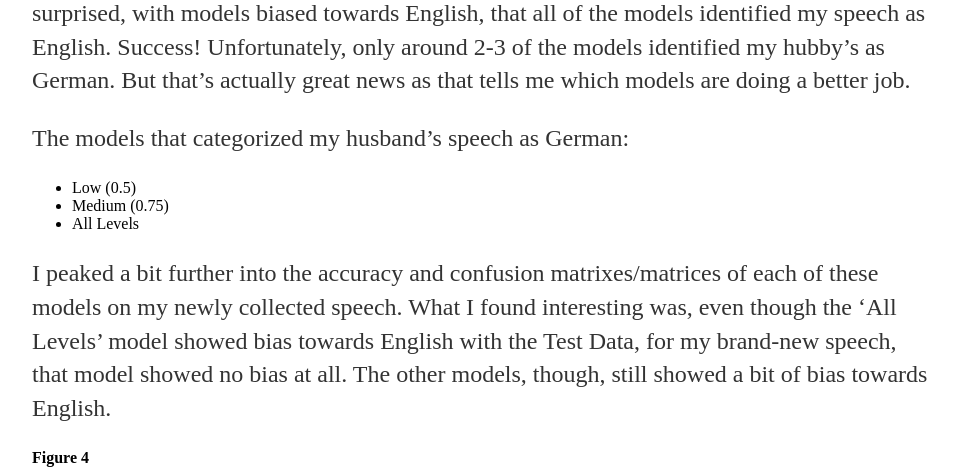
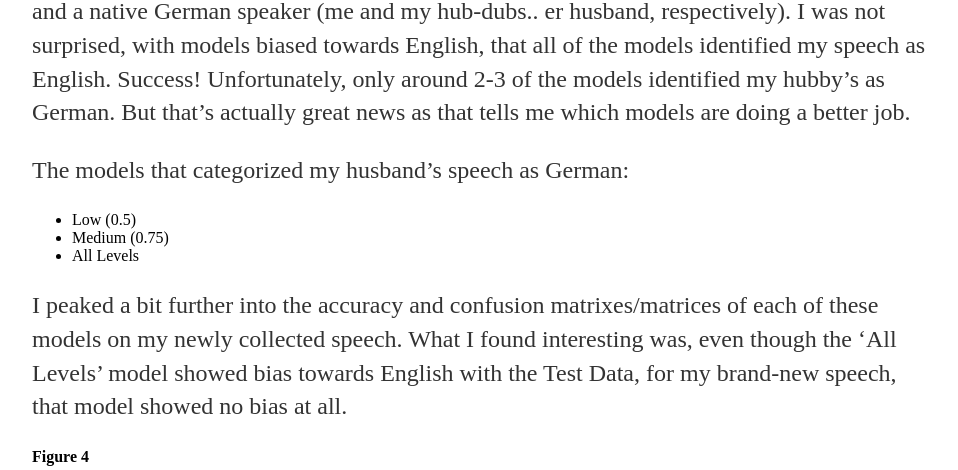
Before and after one commit to a-n-rose/a-n-rose.github.io, a Jekyll site: the page built from _posts/2018-08-22-language-classifier.md, in a window 1280 px wide and 1400 px high, scrolled down 2938 px, cut to the strip 0-470 px from the top of the window. Shown: the whole strip, without its empty margins (160-1118 px from the left). Built offline with Jekyll 4.4.1, drawn with Linux system fonts in a browser that asks for light colours; some of the changed text lies outside the part shown.

Commit message:
corrected/improved descriptions

```diff
--- a/_posts/2018-08-22-language-classifier.md
+++ b/_posts/2018-08-22-language-classifier.md
@@ -43,11 +43,11 @@
 * Medium (0.75)
 * All Levels
 
-I peaked a bit further into the accuracy and confusion matrixes/matrices of each of these models on my newly collected speech. What I found interesting was, even though the 'All Levels' model showed bias towards English with the Test Data, for my brand-new speech, that model showed no bias at all. The other models, though, still showed a bit of bias towards English.
+I peaked a bit further into the accuracy and confusion matrixes/matrices of each of these models on my newly collected speech. What I found interesting was, even though the 'All Levels' model showed bias towards English with the Test Data, for my brand-new speech, that model showed no bias at all.
 
 #### Figure 4
 ![Imgur](https://i.imgur.com/tsicvE3.png)
-##### No language bias for the model trained on speech with all noise levels
+##### Language bias disappears or decreases when models are applied to new speech.
 
 Comparing accuracy of the models across Test Data and New Speech contexts, it seems the model trained on speech with 'All Levels' of noise performed the best, with 'Very Low', 'Low', and 'Medium' models close on its heals. Considering these numbers, it makes sense the models 'Low', 'Medium' and 'All Levels' identified my husband's speech correctly.
 
```
Also changed, not shown: other parts of _posts/2018-08-22-language-classifier.md (+1 -1 lines).
